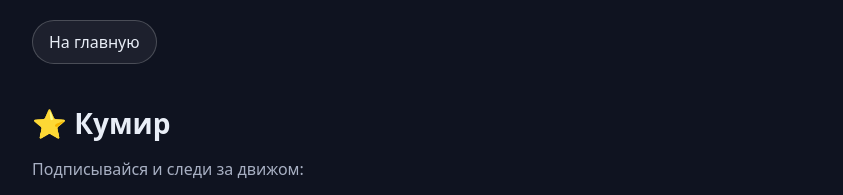
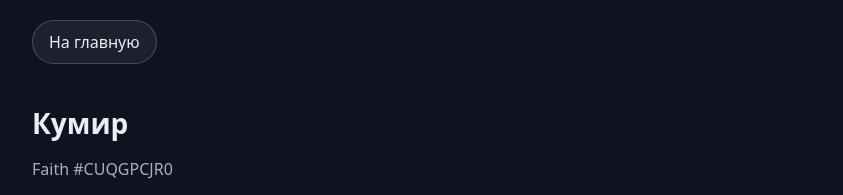
Before and after one commit to Dmitrii-Victorovich/juggernautcr-site, an Astro site: page /idol in a window 1280 px wide. Shown: the top 195 px of the page, without its empty margins (218-1061 px from the left). Built offline with nearby package versions, Linux system fonts and the light colour scheme; Astro itself is replaced by a stand-in of ours.

Commit message:
Update idol.astro

```diff
--- a/src/pages/idol.astro
+++ b/src/pages/idol.astro
@@ -39,8 +39,8 @@
   </header>
 
   <main class="container">
-    <h1>⭐ Кумир</h1>
-    <p class="lead">Подписывайся и следи за движом:</p>
+    <h1>Кумир</h1>
+    <p class="lead">Faith #CUQGPCJR0</p>
 
     <div class="grid">
       <!-- Telegram -->
```
